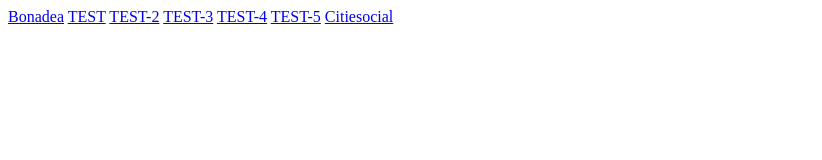
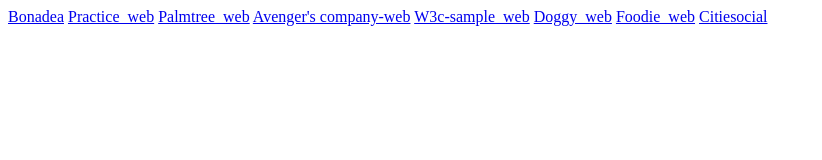
Before and after one commit to LindaStolen/LindaStolen.github.io, a plain HTML site: page index.html in a window 1280 px wide. Shown: the whole page, without its empty margins (0-822 px from the left). Drawn offline with Linux system fonts and the light colour scheme.

Commit message:
update homepage

```diff
--- a/index.html
+++ b/index.html
@@ -8,11 +8,12 @@
 </head>
 <body>
     <a href="Bonadea/">Bonadea</a>
-    <a href="1">TEST</a>
-    <a href="2">TEST-2</a>
-    <a href="3">TEST-3</a>
-    <a href="4">TEST-4</a>
-    <a href="5">TEST-5</a>
+    <a href="1">Practice_web</a>
+    <a href="2">Palmtree_web</a>
+    <a href="3">Avenger's company-web</a>
+    <a href="4">W3c-sample_web</a>
+    <a href="5">Doggy_web</a>
+    <a href="6">Foodie_web</a>
     <a href="citiesocial/">Citiesocial</a>
 </body>
 </html>
```
